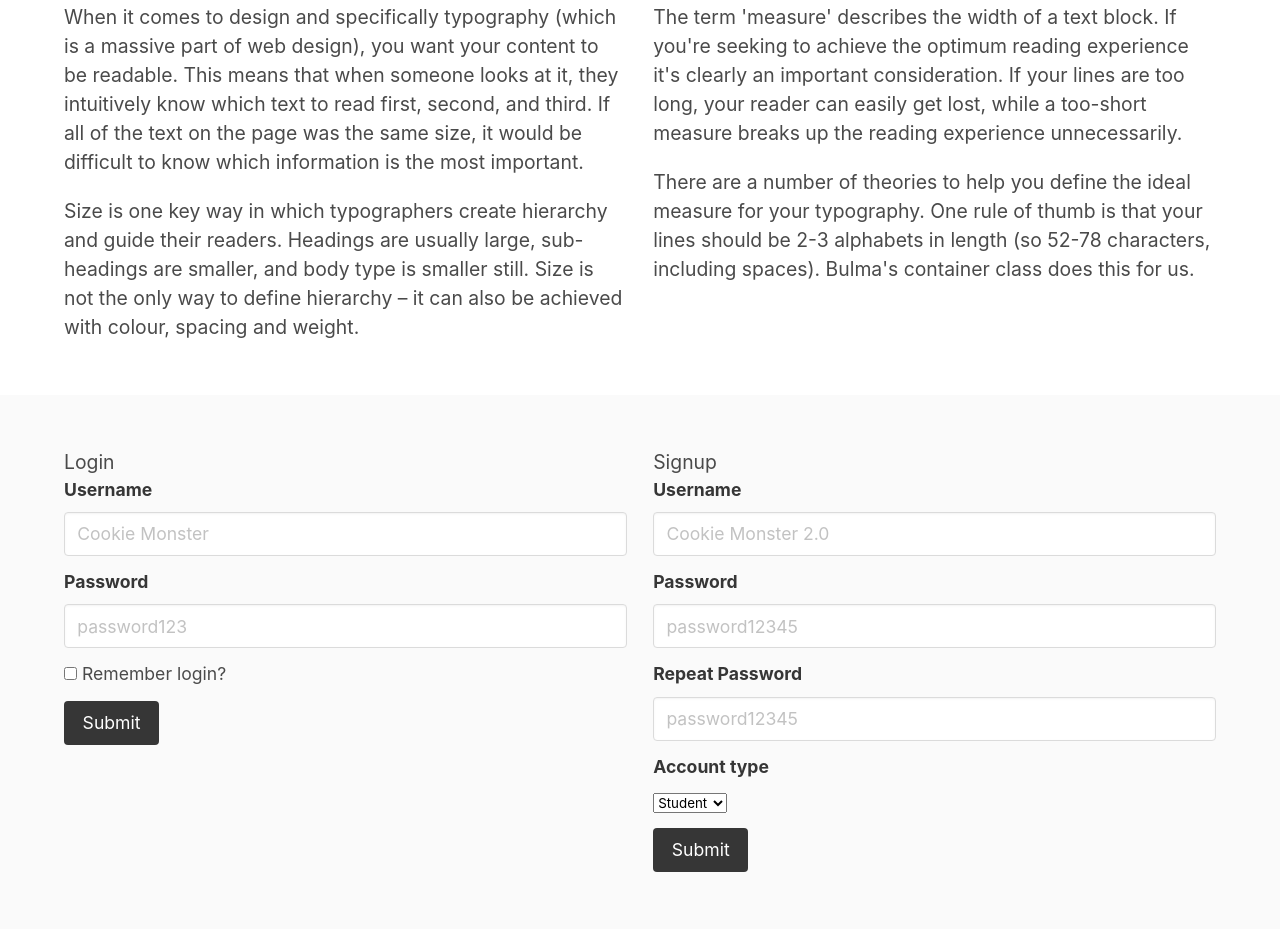
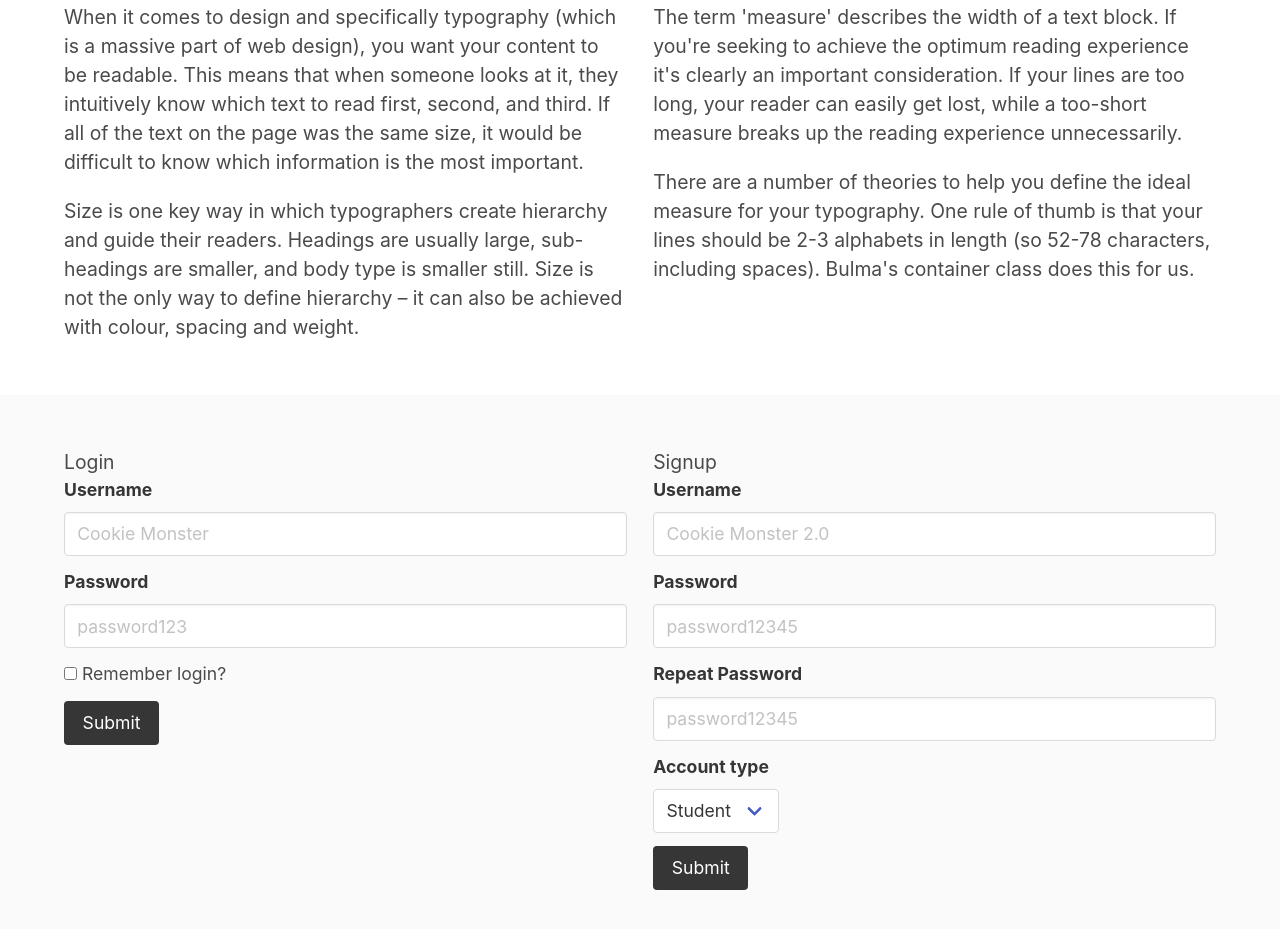
Before and after one commit to jdmar3-comp426/a02-aramaram21, a website: page index.html in a window 1280 px wide. Shown: the part 3090-4019 px from the top of the page. Drawn offline with nearby package versions, Linux system fonts and the light colour scheme; a web font is replaced by a local one.

Commit message:
select first

```diff
--- a/index.html
+++ b/index.html
@@ -208,7 +208,7 @@
                     <div class="field">
                         <label class="label">Account type</label>
                         <div class="control">
-                            <div class="">
+                            <div class="select">
                                 <select name="accountType">
                                     <option>Student</option>
                                     <option>Teacher</option>
```
